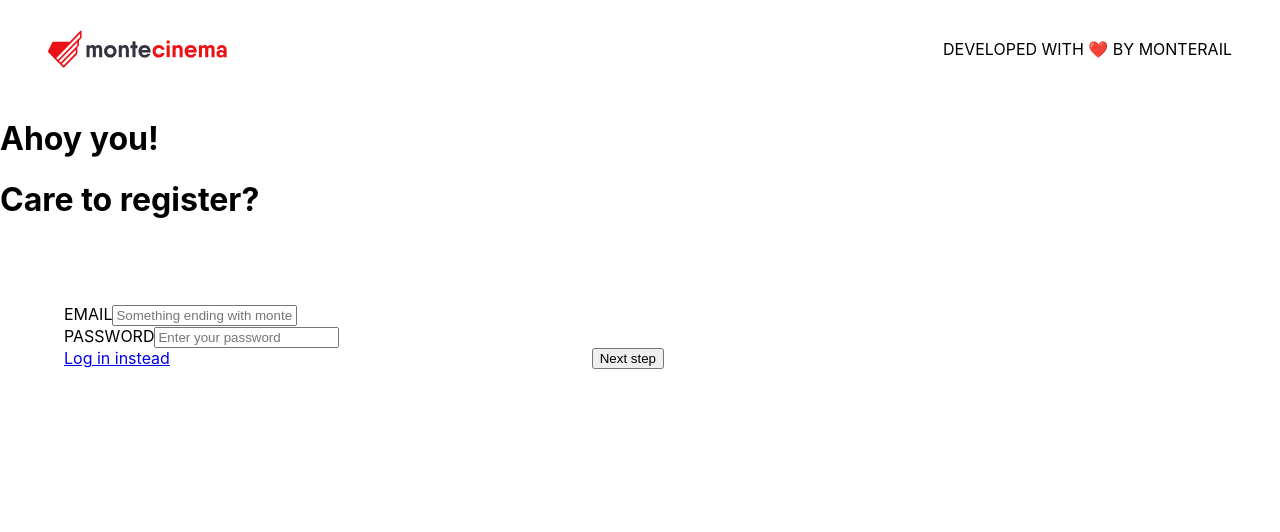
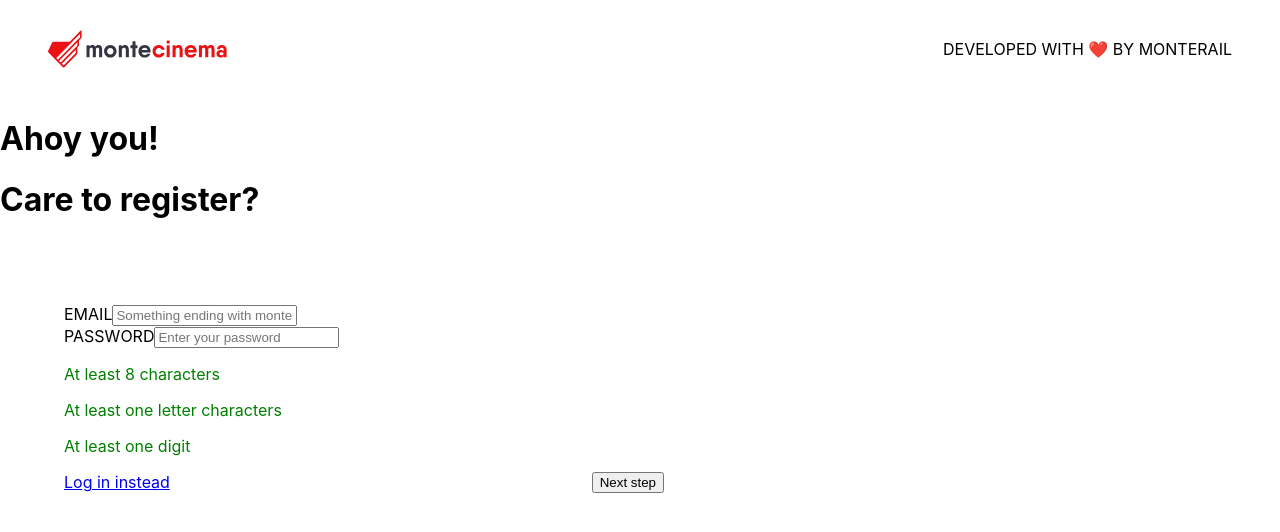
Before and after one commit to gosikxo/monte-cinema, a React (Create React App) app: page / in a window 1280 px wide. Shown: the top 532 px of the page. Built offline with nearby package versions, Linux system fonts and the light colour scheme.

Commit message:
Add email validation

```diff
--- a/package.json
+++ b/package.json
@@ -6,6 +6,7 @@
     "@testing-library/jest-dom": "^5.16.4",
     "@testing-library/react": "^13.3.0",
     "@testing-library/user-event": "^13.5.0",
+    "classnames": "^2.3.1",
     "react": "^18.2.0",
     "react-dom": "^18.2.0",
     "react-scripts": "5.0.1",
--- a/src/App.js
+++ b/src/App.js
@@ -2,9 +2,12 @@ import { Header } from './Components/Header';
 import { MainRegisterBox } from './Components/MainRegisterBox';
 import { useState } from 'react';
 import { NameRegisterBox } from './Components/NameRegisterBox';
+import useRegistration from './useRegistration';
 
 function App() {
   const [page, setPage] = useState("first-page");
+  const { inputs, validate, handleChange } = useRegistration();
+
   if (page === "first-page") {
     return (
       <div className="App">
@@ -12,10 +15,14 @@ function App() {
         <h1>Ahoy you!</h1>
         <h1>Care to register?</h1>
         <div className='mainRegisterBox'>
-          <MainRegisterBox />
+          <MainRegisterBox inputs={inputs} handleChange={handleChange}/>
           <div className='buttons'>
             <a href='#'>Log in instead</a>
-            <button onClick={() => setPage("second-page")}>Next step</button>
+            <button onClick={() => {
+              if (validate()) {
+                setPage("second-page")
+              }
+            }}>Next step</button>
           </div>
         </div>
       </div>
--- a/src/Components/Email.js
+++ b/src/Components/Email.js
@@ -1,6 +1,6 @@
 import React from 'react'
 
-export const Email = () => {
+export const Email = ({inputs, handleChange}) => {
     return (
         <div>
             <label className='label'>EMAIL</label>
@@ -9,7 +9,10 @@ export const Email = () => {
                 type="text"
                 name='email'
                 className='input'
-                placeholder='Something ending with monterail.com' />
+                placeholder='Something ending with monterail.com'
+                value={inputs.email}
+                onChange={handleChange} />
+                <div>{inputs.emailError}</div>
         </div>
     )
 }
--- a/src/Components/MainRegisterBox.js
+++ b/src/Components/MainRegisterBox.js
@@ -2,11 +2,11 @@ import React from 'react';
 import { Email } from './Email';
 import { Password } from './Password';
 
-export const MainRegisterBox = () => {
+export const MainRegisterBox = ({inputs, handleChange}) => {
     return (
         <div className='emailAndPassword'>
-            <Email />
-            <Password />
+            <Email inputs={inputs} handleChange={handleChange} />
+            <Password inputs={inputs} handleChange={handleChange}  />
         </div>
     )
 }
--- a/src/Components/Password.js
+++ b/src/Components/Password.js
@@ -1,6 +1,6 @@
 import React from 'react'
 
-export const Password = () => {
+export const Password = ({handleChange, inputs}) => {
     return (
         <div>
             <label className='label'>PASSWORD</label>
@@ -9,7 +9,12 @@ export const Password = () => {
                 type="text"
                 name='password'
                 className='input'
-                placeholder='Enter your password' />
+                placeholder='Enter your password'
+                value={inputs.password}
+                onChange={handleChange} />
+            <p className={1 === 1 ? "green" : "red"}>At least 8 characters</p>
+            <p className={1 === 1 ? "green" : "red"}>At least one letter characters</p>
+            <p className={1 === 1 ? "green" : "red"}>At least one digit</p>
         </div>
     )
 }
--- a/src/index.css
+++ b/src/index.css
@@ -38,3 +38,11 @@ code {
   display: flex;
   justify-content: space-between;
 }
+
+.green {
+  color: green;
+}
+
+.red {
+  color: red;
+}
--- /dev/null
+++ b/src/useRegistration.js
@@ -0,0 +1,39 @@
+import { useState } from "react";
+
+const useRegistration = () => {
+    const [inputs, setInputs] = useState({
+        email: '',
+        password: '',
+        emailError: ''
+    })
+
+    const handleChange = e => {
+        const { name, value } = e.target;
+
+        console.log({name, value});
+        setInputs({
+            ...inputs,
+            [name]: value
+        })
+    };
+
+    console.log(inputs)
+    const validate = () => {
+        let importantPart =  inputs.email.split("@");
+        if(importantPart[1] !== "monterail.com") {
+            setInputs({...inputs, emailError: "Invalid email"});
+            return false;
+        }
+        return true;
+
+    }
+
+    const handleSubmit = e => {
+        e.preventDefault();
+        const isValid = validate();
+    }
+
+    return { handleChange, inputs, validate };
+}
+
+export default useRegistration;
```
Also changed, not shown: src/useForm.js (deleted, +0 -16 lines), 1 other file (tests, documents, lock files or other folders).
